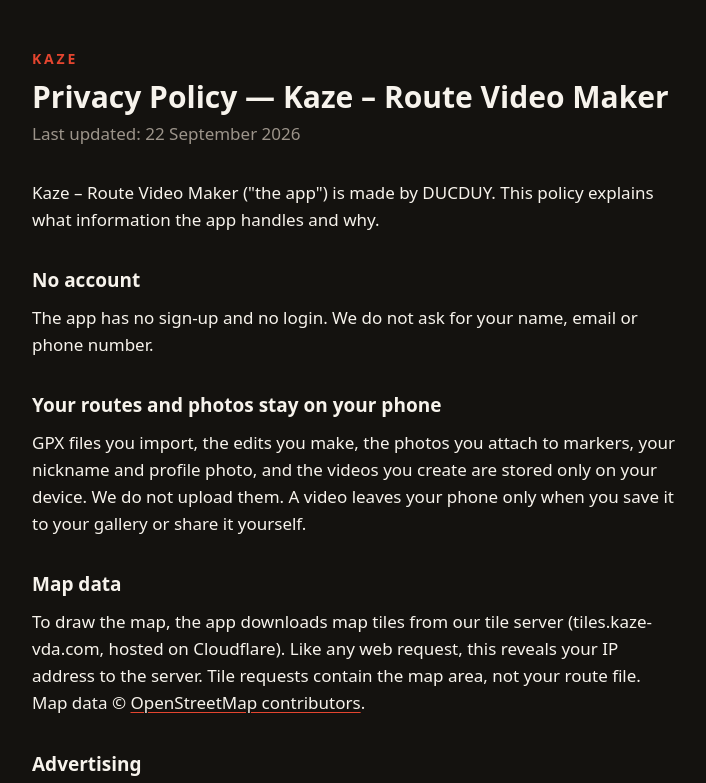
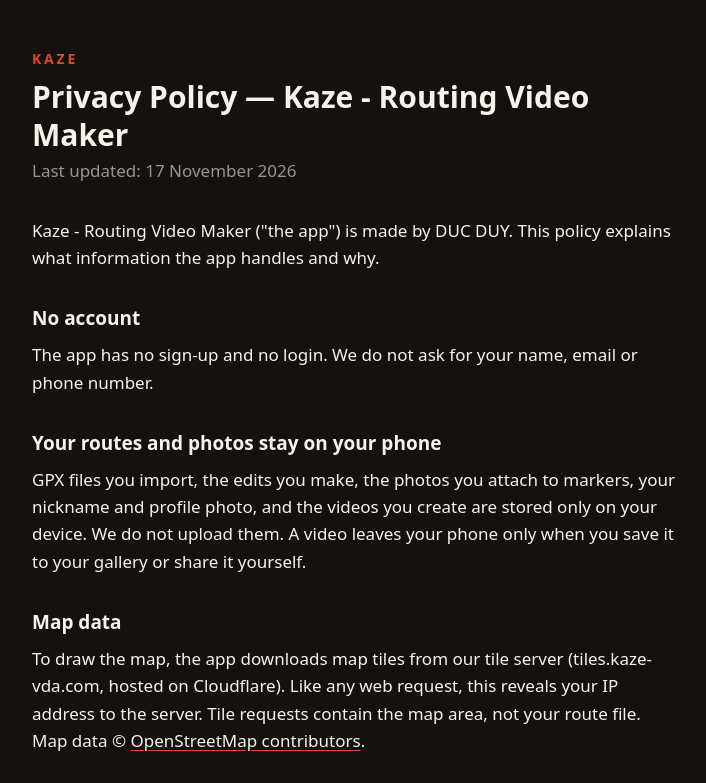
Before and after one commit to DucDuy2104/kaze-rvm-privacy, a plain HTML site: page index.html in a window 1280 px wide. Shown: the top 783 px of the page, without its empty margins (284-990 px from the left). Drawn offline with Linux system fonts and the light colour scheme.

Commit message:
Name the app and developer as Play shows them
The Play listing reads "Kaze - Routing Video Maker" and the developer account "DUC DUY"; the
page said "Kaze – Route Video Maker" and "DUCDUY". Last updated 17 November 2026.

Co-Authored-By: Claude Opus 5.5 <noreply@anthropic.com>

```diff
--- a/index.html
+++ b/index.html
@@ -3,8 +3,8 @@
 <head>
 <meta charset="utf-8">
 <meta name="viewport" content="width=device-width, initial-scale=1">
-<title>Privacy Policy — Kaze – Route Video Maker</title>
-<meta name="description" content="What the Kaze – Route Video Maker Android app does with your information.">
+<title>Privacy Policy — Kaze - Routing Video Maker</title>
+<meta name="description" content="What the Kaze - Routing Video Maker Android app does with your information.">
 <style>
   :root {
     --ink: #14120F;
@@ -34,10 +34,10 @@
 <body>
 <main>
   <div class="brand">KAZE</div>
-  <h1>Privacy Policy — Kaze – Route Video Maker</h1>
-  <p class="updated">Last updated: 22 September 2026</p>
+  <h1>Privacy Policy — Kaze - Routing Video Maker</h1>
+  <p class="updated">Last updated: 17 November 2026</p>
 
-  <p>Kaze – Route Video Maker ("the app") is made by DUCDUY. This policy explains what information the app
+  <p>Kaze - Routing Video Maker ("the app") is made by DUC DUY. This policy explains what information the app
   handles and why.</p>
 
   <h2>No account</h2>
@@ -81,7 +81,7 @@
   <p>Questions about this policy:
   <a href="mailto:caoduy.21.dev@gmail.com">caoduy.21.dev@gmail.com</a>.</p>
 
-  <footer>Kaze – Route Video Maker · DUCDUY</footer>
+  <footer>Kaze - Routing Video Maker · DUC DUY</footer>
 </main>
 </body>
 </html>
```
